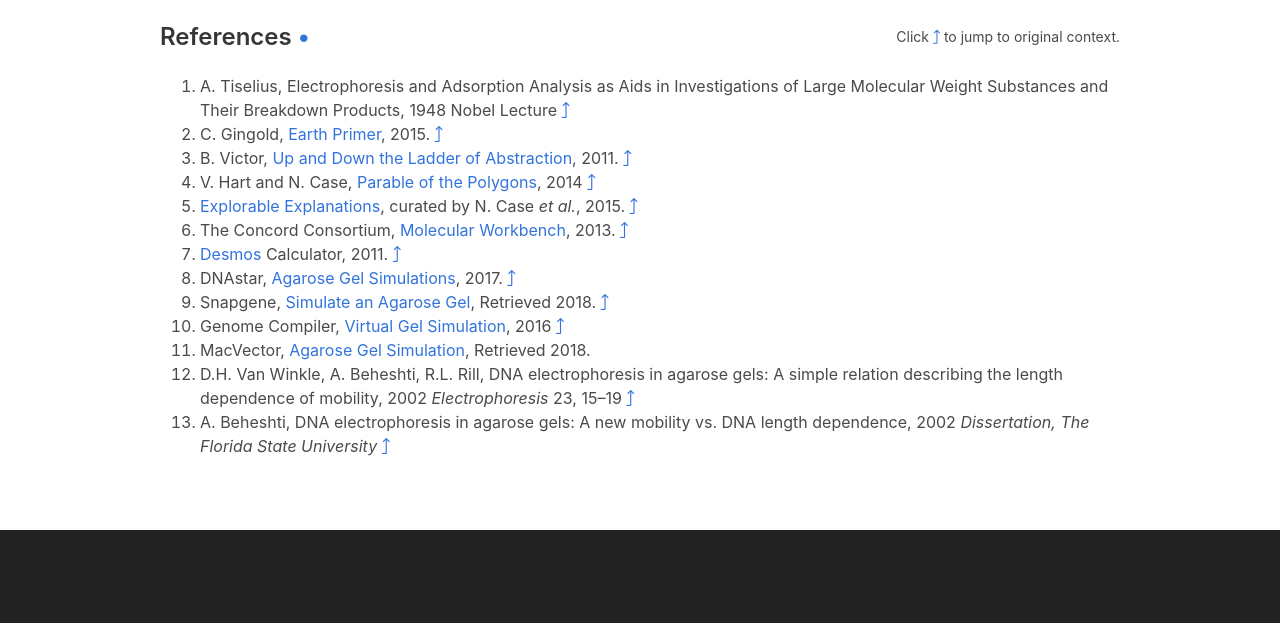
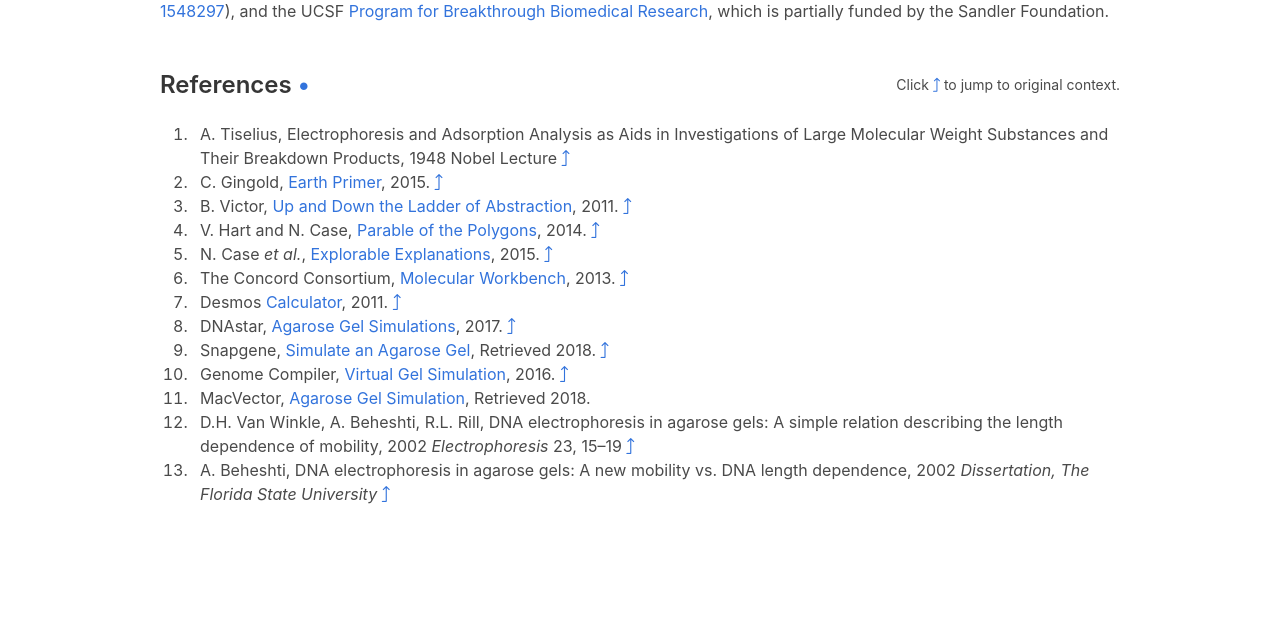
Before and after one commit to douglaslab/douglaslab.org, a website: page gelbox/index.html in a window 1280 px wide. Shown: the part 5053-5676 px from the top of the page. Drawn offline with Linux system fonts and the light colour scheme.

Commit message:
Fix some alignment issues
Section needs “section” class
Add ol li padding

```diff
--- a/gelbox/index.html
+++ b/gelbox/index.html
@@ -26,18 +26,6 @@
     </div>
   </div>
   <br><br>
-<!--   <div class="container">
-    <div class="columns">
-      <div class="column is-offset-3">
-        <figure class="image">
-            <video autoplay="true" loop="true">
-            <source src="./movies/gelboxloop.webm" type="video/webm">
-            <source src="./movies/gelboxloop.mp4" type="video/mp4">
-              video tag unsupported</video>
-        </figure>
-      </div>
-    </div>
-  </div> -->
   <div class="container">
     <div class="columns">
       <div class="column is-8">
@@ -93,10 +81,9 @@
     </div>
   </div>
 </section>
-<section>
+<section class="section">
   <div class="container">
     <h1 id="introduction" class="title is-4">Introduction <a href="#introduction">•</a></h1>
-
     <div class="columns">
       <div class="column is-9">
         <p>In 1948, when Arne Tiselius was awarded Nobel Prize in Chemistry for his pioneering work on electrophoresis, here is how he summarized his motivations for the work:
@@ -467,29 +454,25 @@
       </div>
     </div>
     <div class="columns">
-      <div class="column is-narrow">
-        <div style="width: 1rem;"></div> <!-- empty column to indent references -->
-      </div>
-      <div class="column">
+      <div class="column" style="margin-left:2rem;">
         <ol>
-          <li>A. Tiselius, Electrophoresis and Adsorption Analysis as Aids in Investigations of Large Molecular Weight Substances and Their Breakdown Products, 1948 Nobel Lecture <a href="#Tiselius1948"><i class="fal fa-level-up"></i></a></li>
-          <li>C. Gingold, <a href="http://www.earthprimer.com/">Earth Primer</a>, 2015. <a href="#earthprimer"><i class="fal fa-level-up"></i></a></li>
-          <li>B. Victor, <a href="http://worrydream.com/LadderOfAbstraction/">Up and Down the Ladder of Abstraction</a>, 2011. <a href="#inspire1"><i class="fal fa-level-up"></i></a></li>
-          <li>V. Hart and N. Case, <a href="https://ncase.me/polygons/">Parable of the Polygons</a>, 2014 <a href="#inspire2"><i class="fal fa-level-up"></i></a></li>
-          <li><a href="https://explorabl.es/">Explorable Explanations</a>, curated by N. Case <i>et al.</i>, 2015. <a href="#inspire3"><i class="fal fa-level-up"></i></a></li>
-          <li>The Concord Consortium, <a href="http://mw.concord.org">Molecular Workbench</a>, 2013. <a href="#inspire3"><i class="fal fa-level-up"></i></a></li>
-          <li><a href="https://www.desmos.com/">Desmos</a> Calculator, 2011. <a href="#inspire3"><i class="fal fa-level-up"></i></a></li>
-          <li>DNAstar, <a href="https://www.dnastar.com/genequest_help/Documents/agarosegelsimulation.htm">Agarose Gel Simulations</a>, 2017. <a href="#othersims"><i class="fal fa-level-up"></i></a></li>
-          <li>Snapgene, <a href="http://www.snapgene.com/support/user_guide/agarose_gel_simulation/Simulate_an_Agarose_Gel/">Simulate an Agarose Gel</a>, Retrieved 2018. <a href="#othersims"><i class="fal fa-level-up"></i></a></li>
-          <li>Genome Compiler, <a href="http://www.genomecompiler.com/virtual-gel-simulation/">Virtual Gel Simulation</a>, 2016 <a href="#othersims"><i class="fal fa-level-up"></i></a></li>
-          <li>MacVector, <a href="http://www.macvector.com/MacVector/agarosegelsimulation.html">Agarose Gel Simulation</a>, Retrieved 2018.
-          <li>D.H. Van Winkle, A. Beheshti, R.L. Rill, DNA electrophoresis in agarose gels: A simple relation describing the length dependence of mobility, 2002 <em>Electrophoresis</em> 23, 15–19 <a href="#VanWinkle2002"><i class="fal fa-level-up"></i></a></li>
-          <li>A. Beheshti, DNA electrophoresis in agarose gels: A new mobility vs. DNA length dependence, 2002 <em>Dissertation, The Florida State University</em> <a href="#Beheshti2002"><i class="fal fa-level-up"></i></a></li>
+          <li style="padding-left:0.5rem;">A. Tiselius, Electrophoresis and Adsorption Analysis as Aids in Investigations of Large Molecular Weight Substances and Their Breakdown Products, 1948 Nobel Lecture <a href="#Tiselius1948"><i class="fal fa-level-up"></i></a></li>
+          <li style="padding-left:0.5rem;">C. Gingold, <a href="http://www.earthprimer.com/">Earth Primer</a>, 2015. <a href="#earthprimer"><i class="fal fa-level-up"></i></a></li>
+          <li style="padding-left:0.5rem;">B. Victor, <a href="http://worrydream.com/LadderOfAbstraction/">Up and Down the Ladder of Abstraction</a>, 2011. <a href="#inspire1"><i class="fal fa-level-up"></i></a></li>
+          <li style="padding-left:0.5rem;">V. Hart and N. Case, <a href="https://ncase.me/polygons/">Parable of the Polygons</a>, 2014. <a href="#inspire2"><i class="fal fa-level-up"></i></a></li>
+          <li style="padding-left:0.5rem;">N. Case <i>et al.</i>, <a href="https://explorabl.es/">Explorable Explanations</a>, 2015. <a href="#inspire3"><i class="fal fa-level-up"></i></a></li>
+          <li style="padding-left:0.5rem;">The Concord Consortium, <a href="http://mw.concord.org">Molecular Workbench</a>, 2013. <a href="#inspire3"><i class="fal fa-level-up"></i></a></li>
+          <li style="padding-left:0.5rem;">Desmos <a href="https://www.desmos.com/">Calculator</a>, 2011. <a href="#inspire3"><i class="fal fa-level-up"></i></a></li>
+          <li style="padding-left:0.5rem;">DNAstar, <a href="https://www.dnastar.com/genequest_help/Documents/agarosegelsimulation.htm">Agarose Gel Simulations</a>, 2017. <a href="#othersims"><i class="fal fa-level-up"></i></a></li>
+          <li style="padding-left:0.5rem;">Snapgene, <a href="http://www.snapgene.com/support/user_guide/agarose_gel_simulation/Simulate_an_Agarose_Gel/">Simulate an Agarose Gel</a>, Retrieved 2018. <a href="#othersims"><i class="fal fa-level-up"></i></a></li>
+          <li style="padding-left:0.5rem;">Genome Compiler, <a href="http://www.genomecompiler.com/virtual-gel-simulation/">Virtual Gel Simulation</a>, 2016. <a href="#othersims"><i class="fal fa-level-up"></i></a></li>
+          <li style="padding-left:0.5rem;">MacVector, <a href="http://www.macvector.com/MacVector/agarosegelsimulation.html">Agarose Gel Simulation</a>, Retrieved 2018.</li>
+          <li style="padding-left:0.5rem;">D.H. Van Winkle, A. Beheshti, R.L. Rill, DNA electrophoresis in agarose gels: A simple relation describing the length dependence of mobility, 2002 <em>Electrophoresis</em> 23, 15–19 <a href="#VanWinkle2002"><i class="fal fa-level-up"></i></a></li>
+          <li style="padding-left:0.5rem;">A. Beheshti, DNA electrophoresis in agarose gels: A new mobility vs. DNA length dependence, 2002 <em>Dissertation, The Florida State University</em> <a href="#Beheshti2002"><i class="fal fa-level-up"></i></a></li>
         </ol>
       </div>
     </div>
-    <!-- End of References -->
-  </div>
+  </div> <!-- End of References -->
 </section>
 <br><br><br>
 <footer class="footer" style="background-color: #222222">
```
